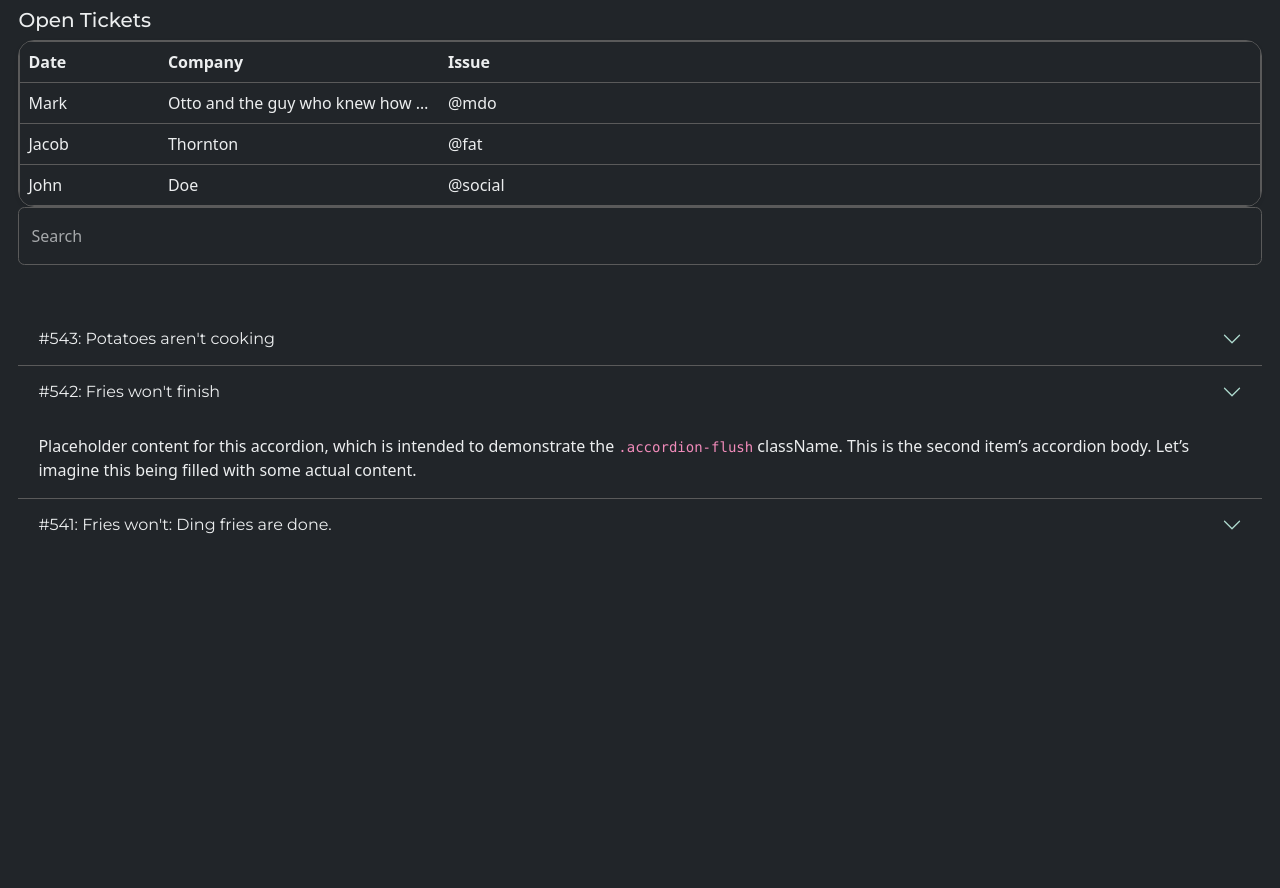
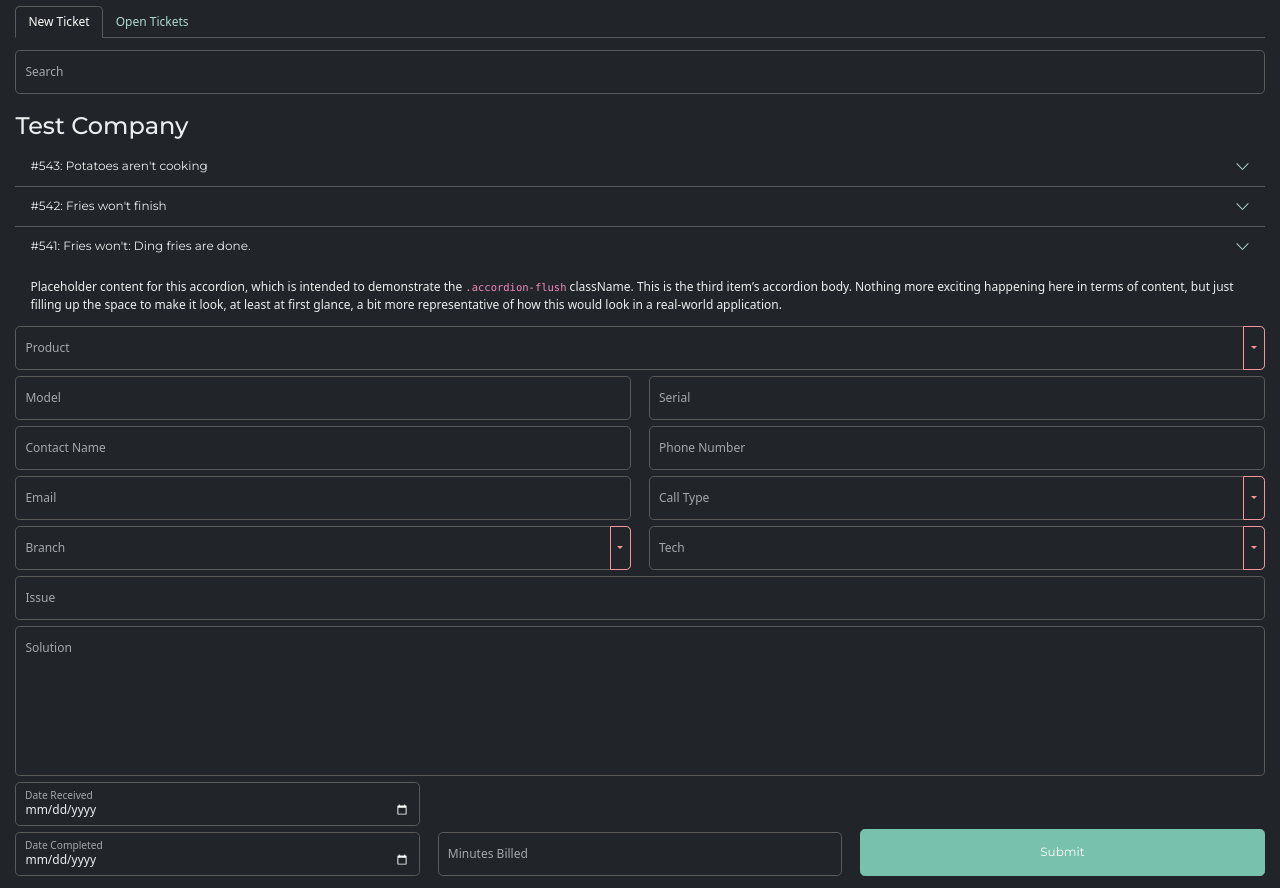
Before and after one commit to cloverpi/TicketTracker, a React (Vite) app: page / in a window 1280 px wide. Before the commit the page ends 800 px from the top, so only its background shows below. Built offline with nearby package versions, Linux system fonts and the light colour scheme.

Commit message:
update db to match real table

```diff
--- a/src/App.tsx
+++ b/src/App.tsx
@@ -1,23 +1,23 @@
-// import { useState } from 'react'
-// import reactLogo from './assets/react.svg'
-// import viteLogo from '/electron-vite.animate.svg'
-// import './App.css'
-import TicketAccourdian from './TicketAccourdian'
-import SearchBar from './SearchBar'
-import OpenTickets from './OpenTickets'
-
-
+import TicketAccourdian from "./TicketAccourdian";
+import SearchBar from "./SearchBar";
+import OpenTickets from "./OpenTickets";
+import TicketEntry from "./TicketEntry";
+import Company from "./Company";
+import TicketSelection from "./TicketSelection";
 
 function App() {
   // const [count, setCount] = useState(0)
 
   return (
     <div className="container-fluid py-2" style={{ width: "99%" }}>
-      <OpenTickets />
-      <SearchBar />
+      <TicketSelection />
+      {/* <OpenTickets /> */}
+      {/* <SearchBar /> */}
+      <Company />
       <TicketAccourdian />
+      <TicketEntry />
     </div>
-  )
+  );
 }
 
-export default App
+export default App;
--- a/src/Company.tsx
+++ b/src/Company.tsx
@@ -0,0 +1,16 @@
+
+
+function Company() {
+
+
+  return (
+    <>
+      <h2>
+        Test Company
+      </h2>
+
+    </>
+  )
+}
+
+export default Company
--- a/src/OpenTickets.tsx
+++ b/src/OpenTickets.tsx
@@ -1,82 +1,64 @@
-import { useState } from 'react'
+import { useState } from "react";
 
 function OpenTickets() {
-  const [count, setCount] = useState(0)
+  const [count, setCount] = useState(0);
 
   return (
     <>
-        <h5>Open Tickets</h5>
-        <div className="border rounded-4 shadow-sm overflow-hidden">
+      <div
+        className="border rounded-4 shadow-sm overflow-auto mb-4"
+        style={{ height: "126px" }}
+      >
         <table
           style={{ tableLayout: "fixed", width: "100%" }}
-    className="table table-hover border mb-0"
+          className="table table-hover table-striped border mb-0"
         >
           <thead>
             <tr>
-        <th scope="col" style={{ width: "140px" }}>Date</th>
-        <th scope="col" style={{ width: "280px" }}>Company</th>
+              <th scope="col" style={{ width: "100px" }}>
+                Date
+              </th>
+              <th scope="col" style={{ width: "180px" }}>
+                Company
+              </th>
               <th scope="col">Issue</th>
             </tr>
           </thead>
           <tbody>
             <tr>
-        <td>Mark</td>
+              <td>2026-02-17</td>
               <td className="text-truncate">
-          Otto and the guy who knew how and what to eat at all times because he likes food and going to the store and whatever else it is that Mark likes
+                Otto and the guy who knew how and what to eat at all times
+                because he likes food and going to the store and whatever else
+                it is that Mark likes
               </td>
               <td>@mdo</td>
             </tr>
             <tr>
-        <td>Jacob</td>
+              <td>2026-02-17</td>
               <td>Thornton</td>
               <td>@fat</td>
             </tr>
             <tr>
-        <td>John</td>
+              <td>2026-02-17</td>
+              <td>Doe</td>
+              <td>@social</td>
+            </tr>
+            <tr>
+              <td>2026-02-17</td>
+              <td>Doe</td>
+              <td>@social</td>
+            </tr>
+            <tr>
+              <td>2026-02-17</td>
               <td>Doe</td>
               <td>@social</td>
             </tr>
           </tbody>
         </table>
       </div>
-
     </>
-  )
+  );
 }
 
-export default OpenTickets
-
-
-
-
-
-{/* <table class="table">
-  <thead>
-    <tr>
-      <th scope="col">#</th>
-      <th scope="col">First</th>
-      <th scope="col">Last</th>
-      <th scope="col">Handle</th>
-    </tr>
-  </thead>
-  <tbody>
-    <tr>
-      <th scope="row">1</th>
-      <td>Mark</td>
-      <td>Otto</td>
-      <td>@mdo</td>
-    </tr>
-    <tr>
-      <th scope="row">2</th>
-      <td>Jacob</td>
-      <td>Thornton</td>
-      <td>@fat</td>
-    </tr>
-    <tr>
-      <th scope="row">3</th>
-      <td>John</td>
-      <td>Doe</td>
-      <td>@social</td>
-    </tr>
-  </tbody>
-</table> */}
+export default OpenTickets;
--- a/src/SearchBar.tsx
+++ b/src/SearchBar.tsx
@@ -5,24 +5,10 @@ function SearchBar() {
 
   return (
     <>
-      <div className="form-floating mb-5">
+      <div className="form-floating mb-4">
         <input type="text" className="form-control" id="floatingInput" placeholder="" />
         <label htmlFor="floatingInput">Search</label>
       </div>
-
-
-      {/* <h1>Vite + React</h1> */}
-      {/* <div className="card">
-        <button className="btn btn-primary" onClick={() => setCount((count) => count + 1)}>
-          count is {count}
-        </button>
-        <p>
-          Edit <code>src/App.tsx</code> and save to test HMR
-        </p>
-      </div>
-      <p className="read-the-docs">
-        Click on the Vite and React logos to learn more
-      </p> */}
     </>
   )
 }
--- a/src/TicketAccourdian.tsx
+++ b/src/TicketAccourdian.tsx
@@ -1,46 +1,95 @@
-import { useState } from 'react'
+import { useState } from "react";
 
 // import './App.css'
 
 function TicketAccourdian() {
-  const [count, setCount] = useState(0)
+  const [count, setCount] = useState(0);
 
   return (
     <>
       <div className="accordion accordion-flush" id="accordionFlushExample">
         <div className="accordion-item">
           <h2 className="accordion-header">
-      <button className="accordion-button collapsed" type="button" data-bs-toggle="collapse" data-bs-target="#flush-collapseOne" aria-expanded="false" aria-controls="flush-collapseOne">
+            <button
+              className="accordion-button collapsed"
+              type="button"
+              data-bs-toggle="collapse"
+              data-bs-target="#flush-collapseOne"
+              aria-expanded="false"
+              aria-controls="flush-collapseOne"
+            >
               #543: Potatoes aren't cooking
             </button>
           </h2>
-    <div id="flush-collapseOne" className="accordion-collapse collapse" data-bs-parent="#accordionFlushExample">
-      <div className="accordion-body">Placeholder content for this accordion, which is intended to demonstrate the <code>.accordion-flush</code> className. This is the first item’s accordion body.</div>
+          <div
+            id="flush-collapseOne"
+            className="accordion-collapse collapse"
+            data-bs-parent="#accordionFlushExample"
+          >
+            <div className="accordion-body">
+              Placeholder content for this accordion, which is intended to
+              demonstrate the <code>.accordion-flush</code> className. This is
+              the first item’s accordion body.
+            </div>
           </div>
         </div>
         <div className="accordion-item">
           <h2 className="accordion-header">
-      <button className="accordion-button collapsed" type="button" data-bs-toggle="collapse" data-bs-target="#flush-collapseTwo" aria-expanded="false" aria-controls="flush-collapseTwo">
+            <button
+              className="accordion-button collapsed"
+              type="button"
+              data-bs-toggle="collapse"
+              data-bs-target="#flush-collapseTwo"
+              aria-expanded="false"
+              aria-controls="flush-collapseTwo"
+            >
               #542: Fries won't finish
             </button>
           </h2>
-    <div id="flush-collapseTwo" className="accordion-collapse collapse show" data-bs-parent="#accordionFlushExample">
-      <div className="accordion-body">Placeholder content for this accordion, which is intended to demonstrate the <code>.accordion-flush</code> className. This is the second item’s accordion body. Let’s imagine this being filled with some actual content.</div>
+          <div
+            id="flush-collapseTwo"
+            className="accordion-collapse collapse "
+            data-bs-parent="#accordionFlushExample"
+          >
+            <div className="accordion-body">
+              Placeholder content for this accordion, which is intended to
+              demonstrate the <code>.accordion-flush</code> className. This is
+              the second item’s accordion body. Let’s imagine this being filled
+              with some actual content.
+            </div>
           </div>
         </div>
         <div className="accordion-item">
           <h2 className="accordion-header">
-      <button className="accordion-button collapsed" type="button" data-bs-toggle="collapse" data-bs-target="#flush-collapseThree" aria-expanded="false" aria-controls="flush-collapseThree">
+            <button
+              className="accordion-button collapsed"
+              type="button"
+              data-bs-toggle="collapse"
+              data-bs-target="#flush-collapseThree"
+              aria-expanded="false"
+              aria-controls="flush-collapseThree"
+            >
               #541: Fries won't: Ding fries are done.
             </button>
           </h2>
-    <div id="flush-collapseThree" className="accordion-collapse collapse" data-bs-parent="#accordionFlushExample">
-      <div className="accordion-body">Placeholder content for this accordion, which is intended to demonstrate the <code>.accordion-flush</code> className. This is the third item’s accordion body. Nothing more exciting happening here in terms of content, but just filling up the space to make it look, at least at first glance, a bit more representative of how this would look in a real-world application.</div>
+          <div
+            id="flush-collapseThree"
+            className="accordion-collapse collapse show"
+            data-bs-parent="#accordionFlushExample"
+          >
+            <div className="accordion-body">
+              Placeholder content for this accordion, which is intended to
+              demonstrate the <code>.accordion-flush</code> className. This is
+              the third item’s accordion body. Nothing more exciting happening
+              here in terms of content, but just filling up the space to make it
+              look, at least at first glance, a bit more representative of how
+              this would look in a real-world application.
+            </div>
           </div>
         </div>
       </div>
     </>
-  )
+  );
 }
 
-export default TicketAccourdian
+export default TicketAccourdian;
--- a/src/TicketEntry.tsx
+++ b/src/TicketEntry.tsx
@@ -1,35 +1,148 @@
-import { useState } from 'react'
-import reactLogo from './assets/react.svg'
-import viteLogo from '/electron-vite.animate.svg'
-import './App.css'
+import { useState } from "react";
+// import "./App.css";
+import ComboTextField from "./components/ComboTextField";
 
 function TicketEntry() {
-  const [count, setCount] = useState(0)
+  const [tech, setTech] = useState('');
+  const [product, setProduct] = useState('');
+  const [call, setCall] = useState('');
+  const [branch, setBranch] = useState('');
 
-  return (
-    <>
-      <div>
-        <a href="https://electron-vite.github.io" target="_blank">
-          <img src={viteLogo} className="logo" alt="Vite logo" />
-        </a>
-        <a href="https://react.dev" target="_blank">
-          <img src={reactLogo} className="logo react" alt="React logo" />
-        </a>
+  return <>
+    <ComboTextField
+      id="product"
+      label="Product"
+      options={[
+        "Store Manager",
+        "Restaurant Manager",
+        "Global Restaurant",
+        "Veloce",
+        "Training/Setup",
+        "Surveillance",
+        "Sam4s",
+        "Cash Register",
+        "Networking",
+        "Hardware"
+      ]}
+      value={product}
+      onChange={setProduct}
+    />
+    <div className="row g-4">
+      <div className="col-6">
+        <div className="form-floating mb-2">
+          <input type="text" className="form-control" id="model" placeholder="" />
+          <label htmlFor="model">Model</label>
+        </div>
       </div>
-      <h1>Vite + React</h1>
-      <div className="card">
-        <button onClick={() => setCount((count) => count + 1)}>
-          count is {count}
-        </button>
-        <p>
-          Edit <code>src/App.tsx</code> and save to test HMR
-        </p>
+      <div className="col-6">
+        <div className="form-floating mb-2">
+          <input type="text" className="form-control" id="serial" placeholder="" />
+          <label htmlFor="serial">Serial</label>
+        </div>
       </div>
-      <p className="read-the-docs">
-        Click on the Vite and React logos to learn more
-      </p>
-    </>
-  )
+    </div>
+
+  <div className="row g-4">
+    <div className="col-6">
+
+    <div className="form-floating mb-2">
+      <input type="text" className="form-control" id="contact" placeholder="" />
+      <label htmlFor="contact">Contact Name</label>
+    </div>
+
+    <div className="form-floating mb-2">
+      <input type="email" className="form-control" id="email" placeholder="" />
+      <label htmlFor="email">Email</label>
+    </div>
+
+
+
+
+    </div>
+
+    {/* RIGHT SIDE */}
+    <div className="col-6">
+
+      <div className="form-floating mb-2">
+        <input type="text" className="form-control" id="phone" placeholder="" />
+        <label htmlFor="phone">Phone Number</label>
+      </div>
+      <ComboTextField
+        id="call"
+        label="Call Type"
+        options={["Phone", "Remote", "Onsite", "In Shop", "Other"]}
+        value={call}
+        onChange={setCall}
+      />
+
+
+  </div>
+  </div>
+  <div className="row g-4">
+    <div className="col-6">
+      <ComboTextField
+        id="branch"
+        label="Branch"
+        options={["Regina", "Saskatoon", "Other"]}
+        value={branch}
+        onChange={setBranch}
+      />
+      </div>
+      <div className="col-6">
+        <ComboTextField
+          id="tech"
+          label="Tech"
+          options={["Al", "Caitlin", "Chris", "John", "Pete"]}
+          value={tech}
+          onChange={setTech}
+        />
+      </div>
+    </div>
+    <div className="form-floating mb-2">
+        <input type="text" className="form-control" id="issue" placeholder=""/>
+        <label htmlFor="issue">Issue</label>
+    </div>
+    <div className="form-floating mb-2">
+        <textarea className="form-control" id="solution" placeholder="" style={{height: "150px", resize: "none"}}/>
+        <label htmlFor="solution">Solution</label>
+    </div>
+    <div className="row">
+      <div className="col-4">
+        <div className="form-floating mb-2">
+        <input
+          type="date"
+          className="form-control"
+          id="dateReceived"
+          placeholder=""
+        />
+        <label htmlFor="dateReceived">Date Received</label>
+        </div>
+          <div className="form-floating mb-2">
+          <input
+            type="date"
+            className="form-control"
+            id="dateCompleted"
+            placeholder=""
+          />
+          <label htmlFor="dateCompleted">Date Completed</label>
+        </div>
+      </div>
+      <div className="col-4 d-flex flex-column justify-content-end">
+        <div className="form-floating mb-2">
+          <input type="text" className="form-control" id="billTime" placeholder="" />
+          <label htmlFor="billTime">Minutes Billed</label>
+        </div>
+      </div>
+      <div className="col-4  mb-2 d-flex flex-column justify-content-end">
+        <button type="button" className="btn btn-primary" style={{width: '100%', height: '50%'}}>Submit</button>
+      </div>
+
+      {/* <div className="col-4">
+
+      </div> */}
+
+    </div>
+  </>
 }
 
-export default TicketEntry
+export default TicketEntry;
--- /dev/null
+++ b/src/TicketSelection.tsx
@@ -0,0 +1,41 @@
+import { useState } from 'react'
+import SearchBar from './SearchBar'
+import OpenTickets from './OpenTickets'
+
+function TicketSelection() {
+    const [activeTab, setActiveTab] = useState('new');
+
+    const tabs = [
+        { id: "new", label: "New Ticket" },
+        { id: "open", label: "Open Tickets" },
+    ];
+
+    const tabContent: Record<string, JSX.Element> = {
+        new: <SearchBar />,
+        open: <OpenTickets />
+    }
+
+    const tabHandler = (tabId: string) => {
+        setActiveTab(tabId);
+    };
+
+    return (
+        <>
+            <ul className="nav nav-tabs mb-3">
+                {tabs.map((tab) => (
+                    <li className="nav-item" key={tab.id}>
+                    <button
+                        className={"nav-link " + (activeTab === tab.id ? "active" : "")}
+                        onClick={() => tabHandler(tab.id)}
+                    >
+                        {tab.label}
+                    </button>
+                    </li>
+                ))}
+            </ul>
+            {tabContent[activeTab]}
+        </>
+    )
+}
+
+export default TicketSelection
--- /dev/null
+++ b/src/components/ComboTextField.tsx
@@ -0,0 +1,161 @@
+import { useRef, useState, useEffect } from "react";
+
+type ComboTextFieldProps = {
+  id: string;
+  label: string;
+  options: string[];
+  value: string;
+  onChange: (v: string) => void;
+  widthPx?: number;
+  maxMenuHeightPx?: number;
+};
+
+function ComboTextField({
+  id,
+  label,
+  options,
+  value,
+  onChange,
+  widthPx,
+  maxMenuHeightPx = 240
+}: ComboTextFieldProps) {
+  const [open, setOpen] = useState(false);
+  const [activeIndex, setActiveIndex] = useState(-1);
+  const inputRef = useRef<HTMLInputElement>(null);
+
+//   const filtered = options
+
+useEffect(() => {
+  if (!open) return;
+
+  const q = value.trim().toLowerCase();
+  if (!q) {
+    setActiveIndex(-1);
+    return;
+  }
+
+  const matchIndex = options.findIndex((o) =>
+    o.toLowerCase().includes(q)
+  );
+
+  setActiveIndex(matchIndex);
+}, [value, open, options]);
+
+
+  const close = () => {
+    setOpen(false);
+    setActiveIndex(-1);
+  };
+
+  const pick = (v: string) => {
+    onChange(v);
+    close();
+    inputRef.current?.focus();
+  };
+
+  const move = (dir: 1 | -1) => {
+    if (options.length === 0) return;
+    setOpen(true);
+    setActiveIndex((i) => {
+      const next = i < 0 ? (dir === 1 ? 0 : options.length - 1) : i + dir;
+      if (next >= options.length) return 0;
+      if (next < 0) return options.length - 1;
+      return next;
+    });
+  };
+
+  const onKeyDown = (e: React.KeyboardEvent<HTMLInputElement>) => {
+    if (e.key === "ArrowDown") {
+      e.preventDefault();
+      move(1);
+      return;
+    }
+    if (e.key === "ArrowUp") {
+      e.preventDefault();
+      move(-1);
+      return;
+    }
+    if (e.key === "Enter") {
+      if (open && activeIndex >= 0 && activeIndex < options.length) {
+        e.preventDefault();
+        pick(options[activeIndex]);
+      }
+      return;
+    }
+    if (e.key === "Tab") {
+      if (open && activeIndex >= 0 && activeIndex < options.length) {
+        pick(options[activeIndex]);
+      }
+      return;
+    }
+    if (e.key === "Escape") {
+      if (open) {
+        e.preventDefault();
+        close();
+      }
+      return;
+    }
+  };
+
+  return (
+    <div
+      className="form-floating position-relative mb-2"
+      style={widthPx ? { width: `${widthPx}px` } : undefined}
+    >
+      <input
+        ref={inputRef}
+        id={id}
+        className="form-control pe-5"
+        placeholder={label}
+        value={value}
+        onFocus={() => setOpen(true)}
+        onChange={(e) => {
+          onChange(e.target.value);
+          setOpen(true);
+        }}
+        onKeyDown={onKeyDown}
+        onBlur={() => setTimeout(() => close(), 150)}
+        autoComplete="off"
+      />
+
+      <label htmlFor={id}>{label}</label>
+
+      <button
+        type="button"
+        tabIndex={-1}
+        className="btn btn-outline-secondary dropdown-toggle dropdown-toggle-split position-absolute top-0 end-0 h-100"
+        style={{ borderTopLeftRadius: 0, borderBottomLeftRadius: 0 }}
+        onMouseDown={(e) => e.preventDefault()}
+        onClick={() => {
+          setOpen((o) => !o);
+          inputRef.current?.focus();
+        }}
+        aria-label="Toggle options"
+      />
+
+      {open && options.length > 0 && (
+        <div
+          className="dropdown-menu show w-100"
+          style={{
+            maxHeight: `${maxMenuHeightPx}px`,
+            overflowY: "auto"
+          }}
+        >
+          {options.map((opt, i) => (
+            <button
+              key={opt}
+              type="button"
+              className={"dropdown-item" + (i === activeIndex ? " active" : "")}
+              onMouseDown={(e) => e.preventDefault()}
+              onClick={() => pick(opt)}
+            >
+              {opt}
+            </button>
+          ))}
+        </div>
+      )}
+    </div>
+  );
+}
+
+export default ComboTextField;
--- a/src/darkmode.css
+++ b/src/darkmode.css
@@ -1,4 +1,5 @@
 :root {
+  font-size: 75%;
   color-scheme: dark;
   --bs-body-color: #eceeef;
   --bs-body-color-rgb: 236, 238, 239;
```
Also changed, not shown: electron/main.ts (+6 -2 lines), 2 other files (tests, documents, lock files or other folders). Lines whose indentation alone changed are shown as unchanged.
